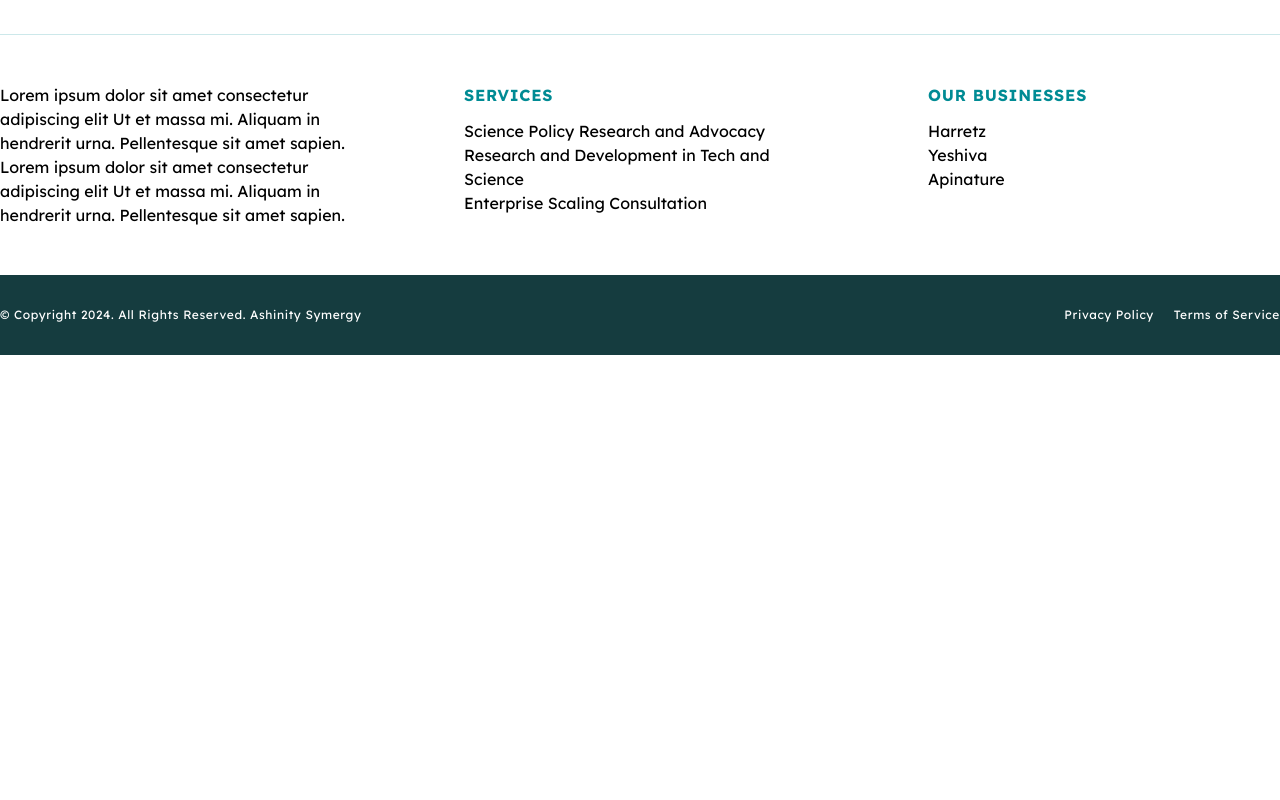
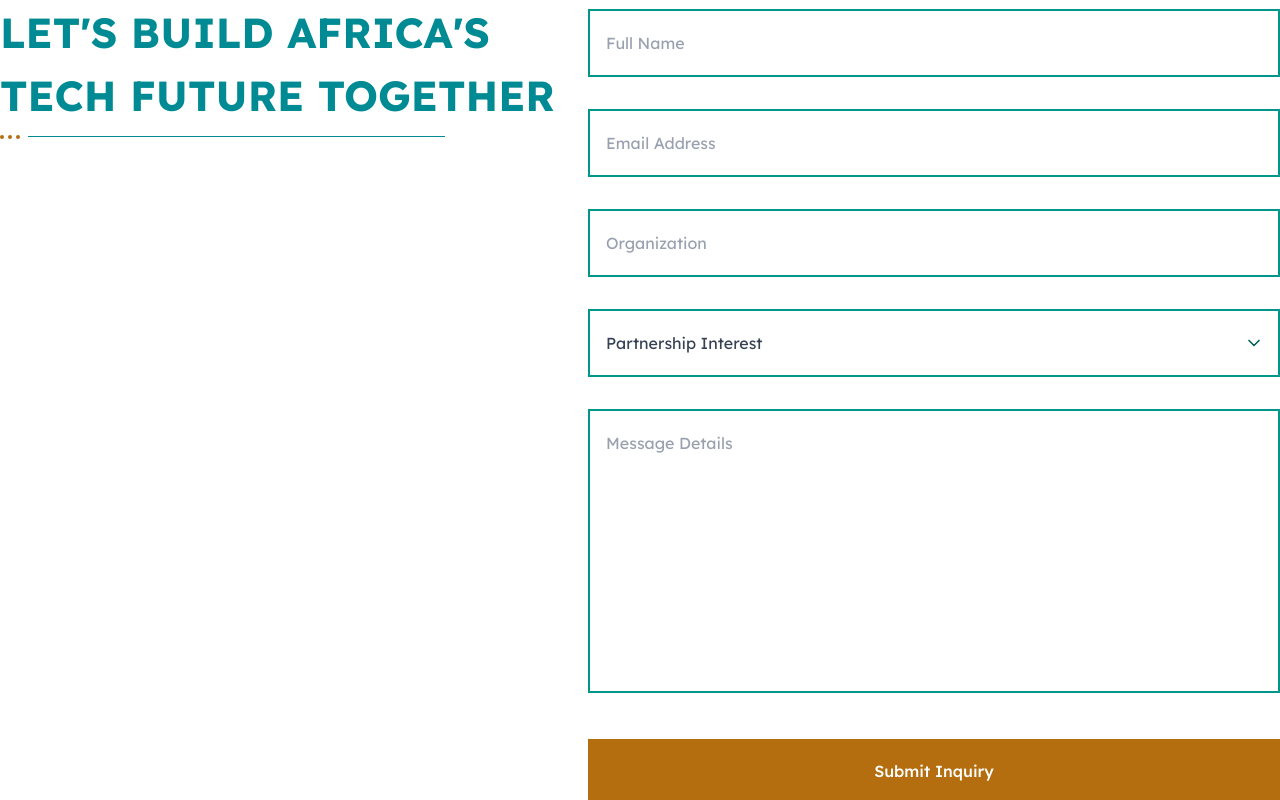
Before and after one commit to ashinitysynergytech/web, a Next.js app: page /partnerships in a window 1280 px wide. Shown: the part 2020-2820 px from the top of the page. Before the commit the page ends 2375 px from the top, so only its background shows below. Built offline with nearby package versions, Linux system fonts and the light colour scheme; a web font is replaced by a local one.

Commit message:
feat: partnerships page implement complete

```diff
--- /dev/null
+++ b/Components/ContactForm.tsx
@@ -0,0 +1,139 @@
+"use client";
+
+import React, { useState } from "react";
+import { FormInput, FormSelect, FormTextarea, SubmitButton } from "./Forms";
+
+const partnershipOptions = ["Tech", "Academia", "Government", "Corporate"];
+
+const ContactForm: React.FC = () => {
+  const [formData, setFormData] = useState({
+    fullName: "",
+    email: "",
+    organization: "",
+    partnershipInterest: "",
+    message: "",
+  });
+
+  const [errors, setErrors] = useState<Record<string, string>>({});
+
+  const handleChange = (
+    e: React.ChangeEvent<
+      HTMLInputElement | HTMLTextAreaElement | HTMLSelectElement
+    >
+  ) => {
+    const { name, value } = e.target;
+    setFormData((prev) => ({
+      ...prev,
+      [name]: value,
+    }));
+
+    // Clear error when user starts typing
+    if (errors[name]) {
+      setErrors((prev) => {
+        const newErrors = { ...prev };
+        delete newErrors[name];
+        return newErrors;
+      });
+    }
+  };
+
+  const validateForm = () => {
+    const newErrors: Record<string, string> = {};
+
+    if (!formData.fullName.trim()) {
+      newErrors.fullName = "Full name is required";
+    }
+
+    if (!formData.email.trim()) {
+      newErrors.email = "Email address is required";
+    } else if (!/^[^\s@]+@[^\s@]+\.[^\s@]+$/.test(formData.email)) {
+      newErrors.email = "Please enter a valid email address";
+    }
+
+    if (!formData.organization.trim()) {
+      newErrors.organization = "Organization is required";
+    }
+
+    if (!formData.partnershipInterest) {
+      newErrors.partnershipInterest = "Please select a partnership interest";
+    }
+
+    if (!formData.message.trim()) {
+      newErrors.message = "Message details are required";
+    }
+
+    setErrors(newErrors);
+    return Object.keys(newErrors).length === 0;
+  };
+
+  const handleSubmit = (e: React.FormEvent) => {
+    e.preventDefault();
+
+    if (validateForm()) {
+      // Here you would typically send the data to your server
+      console.log("Form submitted:", formData);
+      // Reset form after successful submission
+      setFormData({
+        fullName: "",
+        email: "",
+        organization: "",
+        partnershipInterest: "",
+        message: "",
+      });
+      alert("Form submitted successfully!");
+    }
+  };
+
+  return (
+    <form onSubmit={handleSubmit} className="w-full" noValidate>
+      <div className="flex flex-col space-y-4">
+        <FormInput
+          name="fullName"
+          placeholder="Full Name"
+          value={formData.fullName}
+          onChange={handleChange}
+          error={errors.fullName}
+        />
+
+        <FormInput
+          name="email"
+          type="email"
+          placeholder="Email Address"
+          value={formData.email}
+          onChange={handleChange}
+          error={errors.email}
+        />
+
+        <FormInput
+          name="organization"
+          placeholder="Organization"
+          value={formData.organization}
+          onChange={handleChange}
+          error={errors.organization}
+        />
+
+        <FormSelect
+          name="partnershipInterest"
+          placeholder="Partnership Interest"
+          options={partnershipOptions}
+          value={formData.partnershipInterest}
+          onChange={handleChange}
+          error={errors.partnershipInterest}
+        />
+
+        <FormTextarea
+          name="message"
+          placeholder="Message Details"
+          value={formData.message}
+          onChange={handleChange}
+          error={errors.message}
+          rows={10}
+        />
+
+        <SubmitButton text="Submit Inquiry" />
+      </div>
+    </form>
+  );
+};
+
+export default ContactForm;
--- /dev/null
+++ b/Components/ContactFormResponsive.tsx
@@ -0,0 +1,17 @@
+import React from "react";
+import ContactForm from "./ContactForm";
+
+const ContactFormResponsive: React.FC = () => {
+  return (
+    <div className="w-full max-w-4xl mx-auto px-4 sm:px-6 lg:px-8">
+      <div className="bg-white shadow-sm rounded-lg p-4 sm:p-6 md:p-8">
+        <h2 className="text-2xl font-semibold text-gray-800 mb-6">
+          Contact Us
+        </h2>
+        <ContactForm />
+      </div>
+    </div>
+  );
+};
+
+export default ContactFormResponsive;
--- /dev/null
+++ b/Components/ContactUsWithForm.tsx
@@ -0,0 +1,19 @@
+import React from "react";
+import CustomUnderline from "./CustomUnderline";
+import ContactForm from "./ContactForm";
+
+function ContactUsWithForm() {
+  return (
+    <div className="max-w-7xl mx-auto flex flex-row space-x-4 py-10 items-start justify-between">
+      <div>
+        <h3 className="text-[42px] font-bold text-[var(--color-primary)] uppercase">
+          Let&apos;s build africa&apos;s tech future together
+        </h3>
+        <CustomUnderline className="max-w-[417px]" />
+      </div>
+      <ContactForm />
+    </div>
+  );
+}
+
+export default ContactUsWithForm;
--- /dev/null
+++ b/Components/Forms/FormInput.tsx
@@ -0,0 +1,47 @@
+import React from 'react';
+
+interface FormInputProps {
+  name: string;
+  placeholder: string;
+  value: string;
+  onChange: (e: React.ChangeEvent<HTMLInputElement>) => void;
+  type?: string;
+  error?: string;
+}
+
+const FormInput: React.FC<FormInputProps> = ({
+  name,
+  placeholder,
+  value,
+  onChange,
+  type = 'text',
+  error
+}) => {
+  return (
+    <div className="relative py-2">
+      <input
+        type={type}
+        id={name}
+        name={name}
+        value={value}
+        onChange={onChange}
+        placeholder={placeholder}
+        className={`
+          w-full px-4 py-5 bg-transparent text-gray-700
+          border-2 border-teal-600 focus:outline-none
+          focus:ring-2 focus:ring-teal-500 focus:border-transparent
+          placeholder-gray-400 transition-all duration-200
+          ${error ? 'border-red-500' : 'border-teal-600'}
+        `}
+        aria-invalid={error ? 'true' : 'false'}
+      />
+      {error && (
+        <p className="absolute -bottom-5 left-0 text-xs text-red-500 mt-1">
+          {error}
+        </p>
+      )}
+    </div>
+  );
+};
+
+export default FormInput;
--- /dev/null
+++ b/Components/Forms/FormSelect.tsx
@@ -0,0 +1,59 @@
+import React from 'react';
+import { ChevronDown } from 'lucide-react';
+
+interface FormSelectProps {
+  name: string;
+  placeholder: string;
+  options: string[];
+  value: string;
+  onChange: (e: React.ChangeEvent<HTMLSelectElement>) => void;
+  error?: string;
+}
+
+const FormSelect: React.FC<FormSelectProps> = ({
+  name,
+  placeholder,
+  options,
+  value,
+  onChange,
+  error
+}) => {
+  return (
+    <div className="relative py-2">
+      <div className="pointer-events-none absolute inset-y-0 right-0 flex items-center px-4 text-teal-800">
+        <ChevronDown size={20} />
+      </div>
+      <select
+        id={name}
+        name={name}
+        value={value}
+        onChange={onChange}
+        className={`
+          appearance-none w-full px-4 py-5 bg-transparent text-gray-700
+          border-2 border-teal-600 focus:outline-none
+          focus:ring-2 focus:ring-teal-500 focus:border-transparent
+          transition-all duration-200 cursor-pointer
+          ${error ? 'border-red-500' : 'border-teal-600'}
+          ${!value ? 'text-gray-400' : 'text-gray-700'}
+        `}
+        aria-invalid={error ? 'true' : 'false'}
+      >
+        <option value="" disabled>
+          {placeholder}
+        </option>
+        {options.map(option => (
+          <option key={option} value={option}>
+            {option}
+          </option>
+        ))}
+      </select>
+      {error && (
+        <p className="absolute -bottom-5 left-0 text-xs text-red-500 mt-1">
+          {error}
+        </p>
+      )}
+    </div>
+  );
+};
+
+export default FormSelect;
--- /dev/null
+++ b/Components/Forms/FormTextarea.tsx
@@ -0,0 +1,47 @@
+import React from 'react';
+
+interface FormTextareaProps {
+  name: string;
+  placeholder: string;
+  value: string;
+  onChange: (e: React.ChangeEvent<HTMLTextAreaElement>) => void;
+  rows?: number;
+  error?: string;
+}
+
+const FormTextarea: React.FC<FormTextareaProps> = ({
+  name,
+  placeholder,
+  value,
+  onChange,
+  rows = 5,
+  error
+}) => {
+  return (
+    <div className="relative py-2">
+      <textarea
+        id={name}
+        name={name}
+        value={value}
+        onChange={onChange}
+        placeholder={placeholder}
+        rows={rows}
+        className={`
+          w-full px-4 py-5 bg-transparent text-gray-700
+          border-2 border-teal-600 focus:outline-none
+          focus:ring-2 focus:ring-teal-500 focus:border-transparent
+          placeholder-gray-400 transition-all duration-200 resize-none
+          ${error ? 'border-red-500' : 'border-teal-600'}
+        `}
+        aria-invalid={error ? 'true' : 'false'}
+      />
+      {error && (
+        <p className="absolute -bottom-5 left-0 text-xs text-red-500 mt-1">
+          {error}
+        </p>
+      )}
+    </div>
+  );
+};
+
+export default FormTextarea;
--- /dev/null
+++ b/Components/Forms/SubmitButton.tsx
@@ -0,0 +1,35 @@
+import React from 'react';
+
+interface SubmitButtonProps {
+  text: string;
+  isLoading?: boolean;
+}
+
+const SubmitButton: React.FC<SubmitButtonProps> = ({
+  text,
+  isLoading = false
+}) => {
+  return (
+    <button
+      type="submit"
+      disabled={isLoading}
+      className="
+        w-full py-5 px-6 bg-[#B46E0F] hover:bg-amber-800
+        text-white font-medium transition-colors
+        duration-200 mt-4 flex items-center justify-center
+        focus:outline-none focus:ring-2 focus:ring-amber-500 focus:ring-offset-2
+      "
+    >
+      {isLoading ? (
+        <svg className="animate-spin h-5 w-5 text-white" xmlns="http://www.w3.org/2000/svg" fill="none" viewBox="0 0 24 24">
+          <circle className="opacity-25" cx="12" cy="12" r="10" stroke="currentColor" strokeWidth="4"></circle>
+          <path className="opacity-75" fill="currentColor" d="M4 12a8 8 0 018-8V0C5.373 0 0 5.373 0 12h4zm2 5.291A7.962 7.962 0 014 12H0c0 3.042 1.135 5.824 3 7.938l3-2.647z"></path>
+        </svg>
+      ) : (
+        text
+      )}
+    </button>
+  );
+};
+
+export default SubmitButton;
--- /dev/null
+++ b/Components/Forms/index.ts
@@ -0,0 +1,4 @@
+export { default as FormInput } from "./FormInput";
+export { default as FormSelect } from "./FormSelect";
+export { default as FormTextarea } from "./FormTextarea";
+export { default as SubmitButton } from "./SubmitButton";
--- a/app/partnerships/page.tsx
+++ b/app/partnerships/page.tsx
@@ -1,3 +1,4 @@
+import ContactUsWithForm from "@/components/ContactUsWithForm";
 import PartnershipsHeader from "@/components/PartnershipsHeader";
 import PartnershipsNexus from "@/components/PartnershipsNexus";
 import VisionImpactSlides from "@/components/VisionImpactSlides";
@@ -12,6 +13,7 @@ function PartnershipsPage() {
         <PartnershipsNexus />
       </div>
       <VisionImpactSlides />
+      <ContactUsWithForm />
     </div>
   );
 }
```
